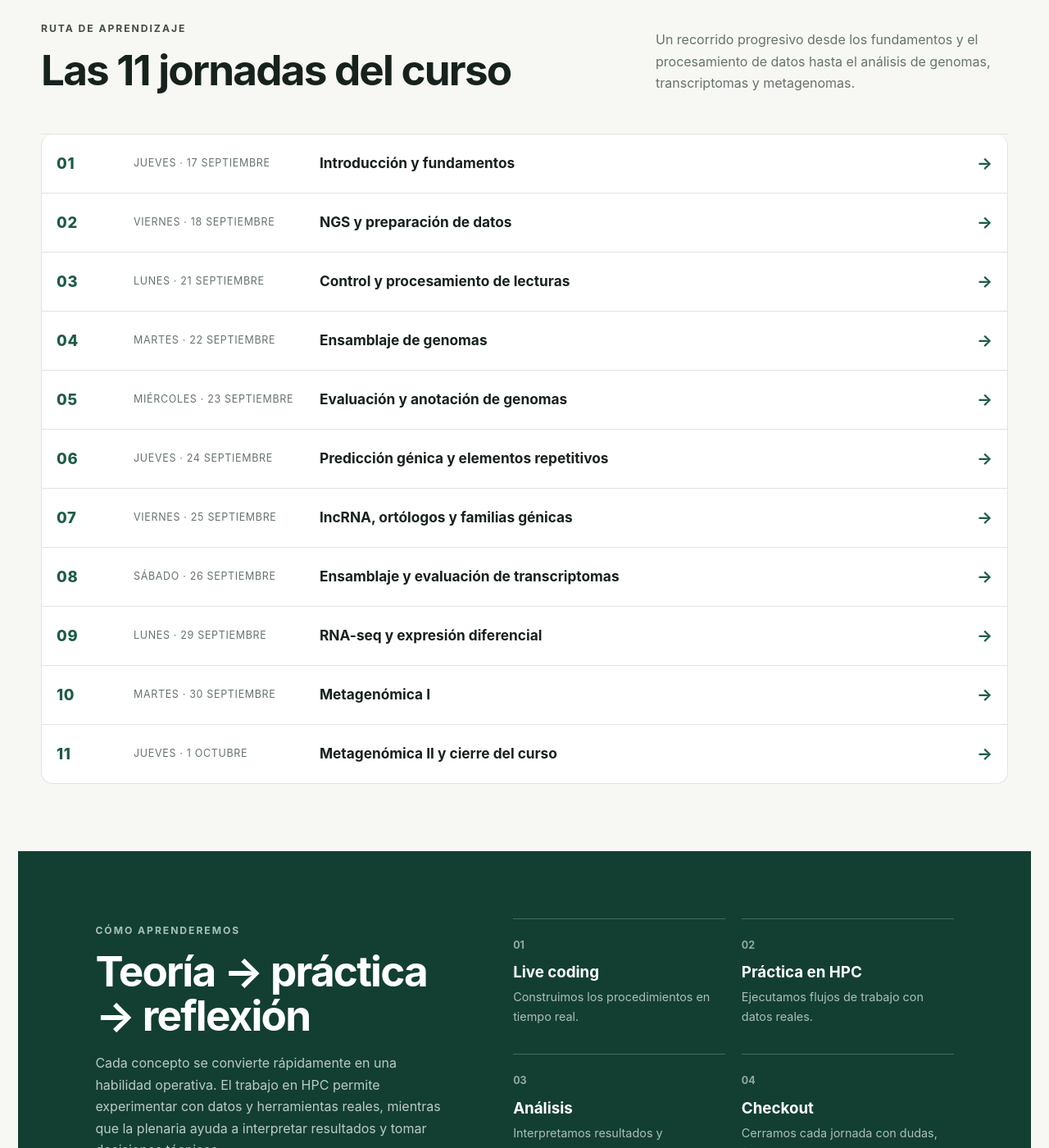
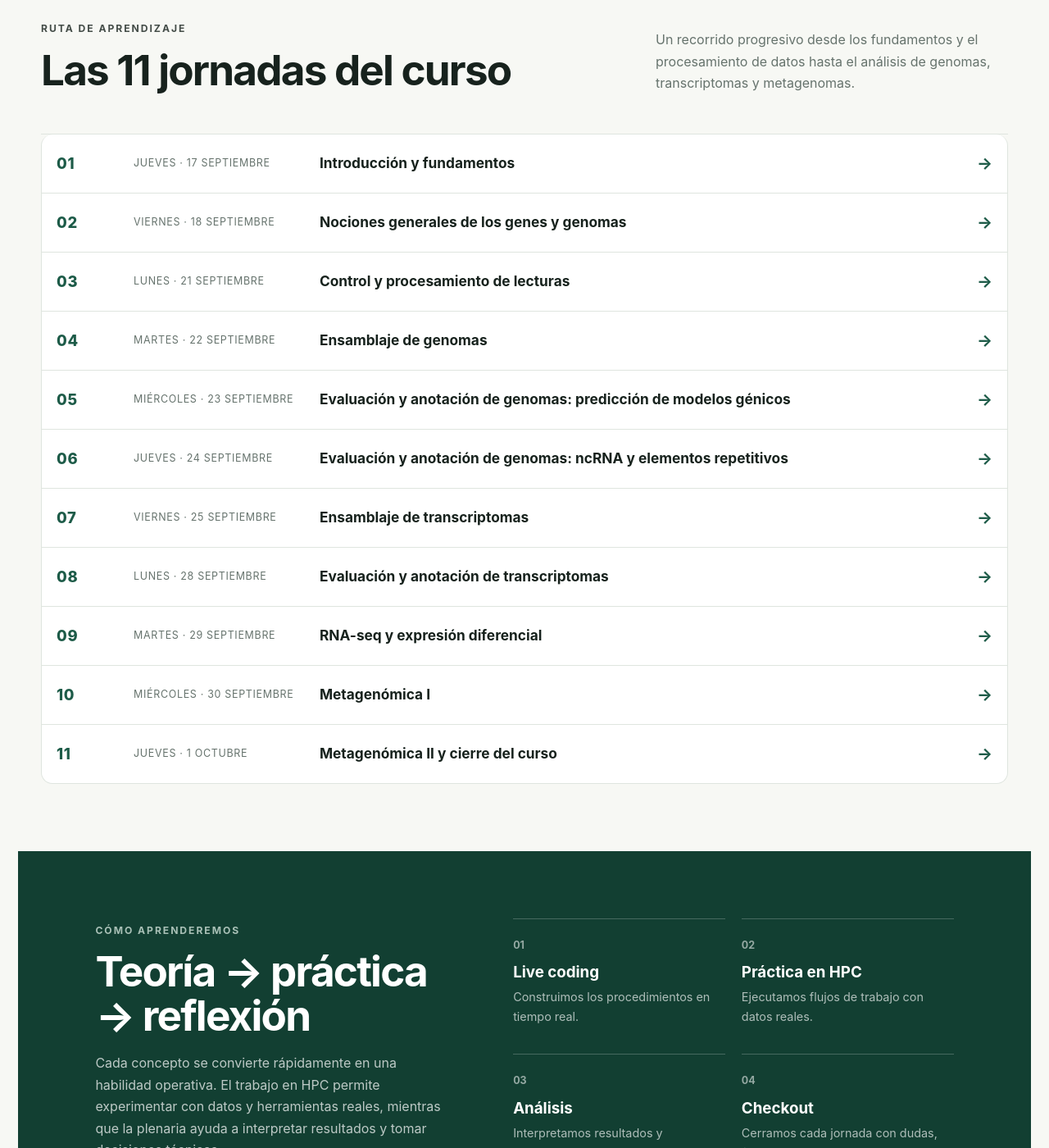
Before and after one commit to vitoem/HBGT_2026, a Jekyll site: the page built from docs/index.md, in a window 1280 px wide and 1400 px high, scrolled down 1267 px. Shown: the whole window at 82% size. Built offline with Jekyll 4.4.1, drawn with Linux system fonts in a browser that asks for light colours.

Commit message:
Update session themes and dates in index.md

```diff
--- a/docs/index.md
+++ b/docs/index.md
@@ -43,15 +43,15 @@ title: Herramientas bioinformáticas para el análisis de genomas y transcriptom
 
   <div class="session-list">
     <a class="session-row" href="dia-01.html"><span class="session-number">01</span><span class="session-date">Jueves · 17 septiembre</span><span class="session-theme">Introducción y fundamentos</span><span class="session-arrow">→</span></a>
-    <a class="session-row" href="dia-02.html"><span class="session-number">02</span><span class="session-date">Viernes · 18 septiembre</span><span class="session-theme">NGS y preparación de datos</span><span class="session-arrow">→</span></a>
+    <a class="session-row" href="dia-02.html"><span class="session-number">02</span><span class="session-date">Viernes · 18 septiembre</span><span class="session-theme">Nociones generales de los genes y genomas </span><span class="session-arrow">→</span></a>
     <a class="session-row" href="dia-03.html"><span class="session-number">03</span><span class="session-date">Lunes · 21 septiembre</span><span class="session-theme">Control y procesamiento de lecturas</span><span class="session-arrow">→</span></a>
     <a class="session-row" href="dia-04.html"><span class="session-number">04</span><span class="session-date">Martes · 22 septiembre</span><span class="session-theme">Ensamblaje de genomas</span><span class="session-arrow">→</span></a>
-    <a class="session-row" href="dia-05.html"><span class="session-number">05</span><span class="session-date">Miércoles · 23 septiembre</span><span class="session-theme">Evaluación y anotación de genomas</span><span class="session-arrow">→</span></a>
-    <a class="session-row" href="dia-06.html"><span class="session-number">06</span><span class="session-date">Jueves · 24 septiembre</span><span class="session-theme">Predicción génica y elementos repetitivos</span><span class="session-arrow">→</span></a>
-    <a class="session-row" href="dia-07.html"><span class="session-number">07</span><span class="session-date">Viernes · 25 septiembre</span><span class="session-theme">lncRNA, ortólogos y familias génicas</span><span class="session-arrow">→</span></a>
-    <a class="session-row" href="dia-08.html"><span class="session-number">08</span><span class="session-date">Sábado · 26 septiembre</span><span class="session-theme">Ensamblaje y evaluación de transcriptomas</span><span class="session-arrow">→</span></a>
-    <a class="session-row" href="dia-09.html"><span class="session-number">09</span><span class="session-date">Lunes · 29 septiembre</span><span class="session-theme">RNA-seq y expresión diferencial</span><span class="session-arrow">→</span></a>
-    <a class="session-row" href="dia-10.html"><span class="session-number">10</span><span class="session-date">Martes · 30 septiembre</span><span class="session-theme">Metagenómica I</span><span class="session-arrow">→</span></a>
+    <a class="session-row" href="dia-05.html"><span class="session-number">05</span><span class="session-date">Miércoles · 23 septiembre</span><span class="session-theme">Evaluación y anotación de genomas: predicción de modelos génicos</span><span class="session-arrow">→</span></a>
+    <a class="session-row" href="dia-06.html"><span class="session-number">06</span><span class="session-date">Jueves · 24 septiembre</span><span class="session-theme">Evaluación y anotación de genomas: ncRNA y elementos repetitivos</span><span class="session-arrow">→</span></a>
+    <a class="session-row" href="dia-07.html"><span class="session-number">07</span><span class="session-date">Viernes · 25 septiembre</span><span class="session-theme">Ensamblaje de transcriptomas </span><span class="session-arrow">→</span></a>
+    <a class="session-row" href="dia-08.html"><span class="session-number">08</span><span class="session-date">Lunes · 28 septiembre</span><span class="session-theme">Evaluación y anotación de transcriptomas </span><span class="session-arrow">→</span></a>
+    <a class="session-row" href="dia-09.html"><span class="session-number">09</span><span class="session-date">Martes · 29 septiembre</span><span class="session-theme">RNA-seq y expresión diferencial</span><span class="session-arrow">→</span></a>
+    <a class="session-row" href="dia-10.html"><span class="session-number">10</span><span class="session-date">Miércoles · 30 septiembre</span><span class="session-theme">Metagenómica I</span><span class="session-arrow">→</span></a>
     <a class="session-row" href="dia-11.html"><span class="session-number">11</span><span class="session-date">Jueves · 1 octubre</span><span class="session-theme">Metagenómica II y cierre del curso</span><span class="session-arrow">→</span></a>
   </div>
 </section>
```
